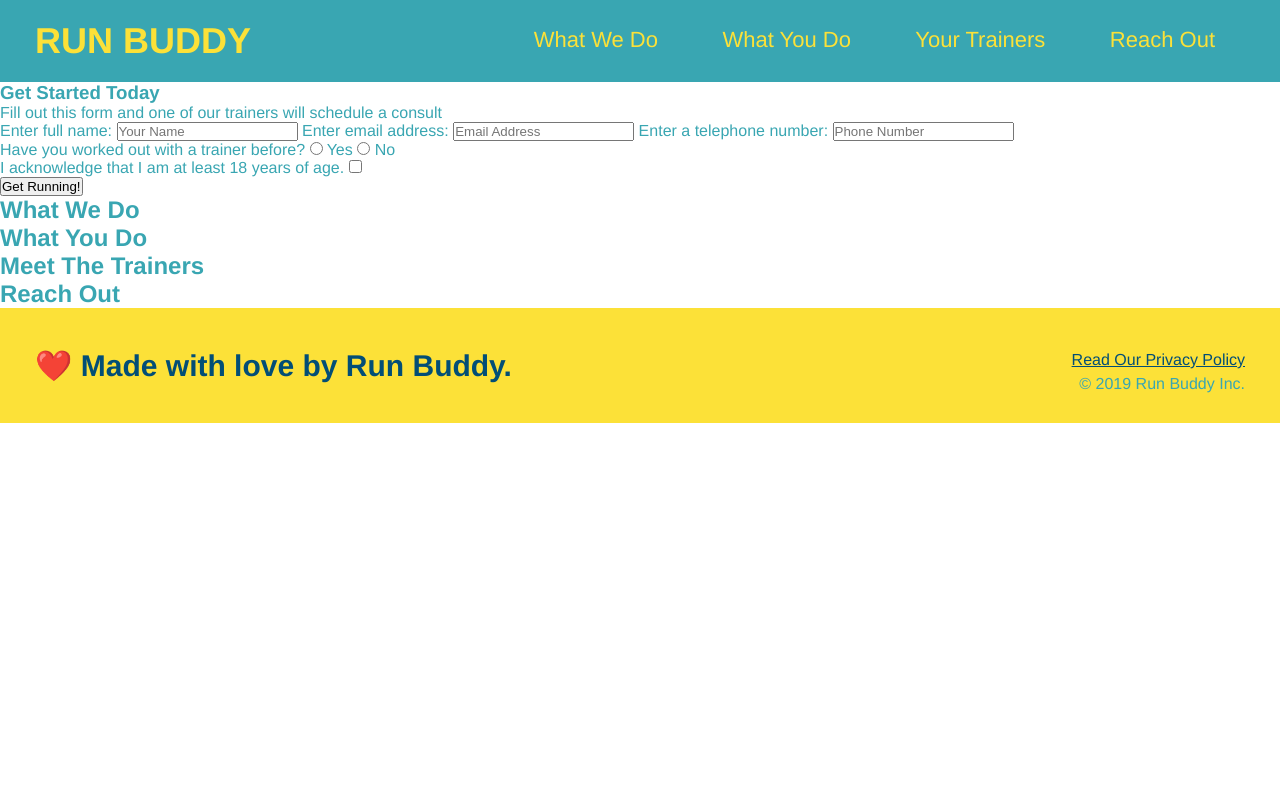
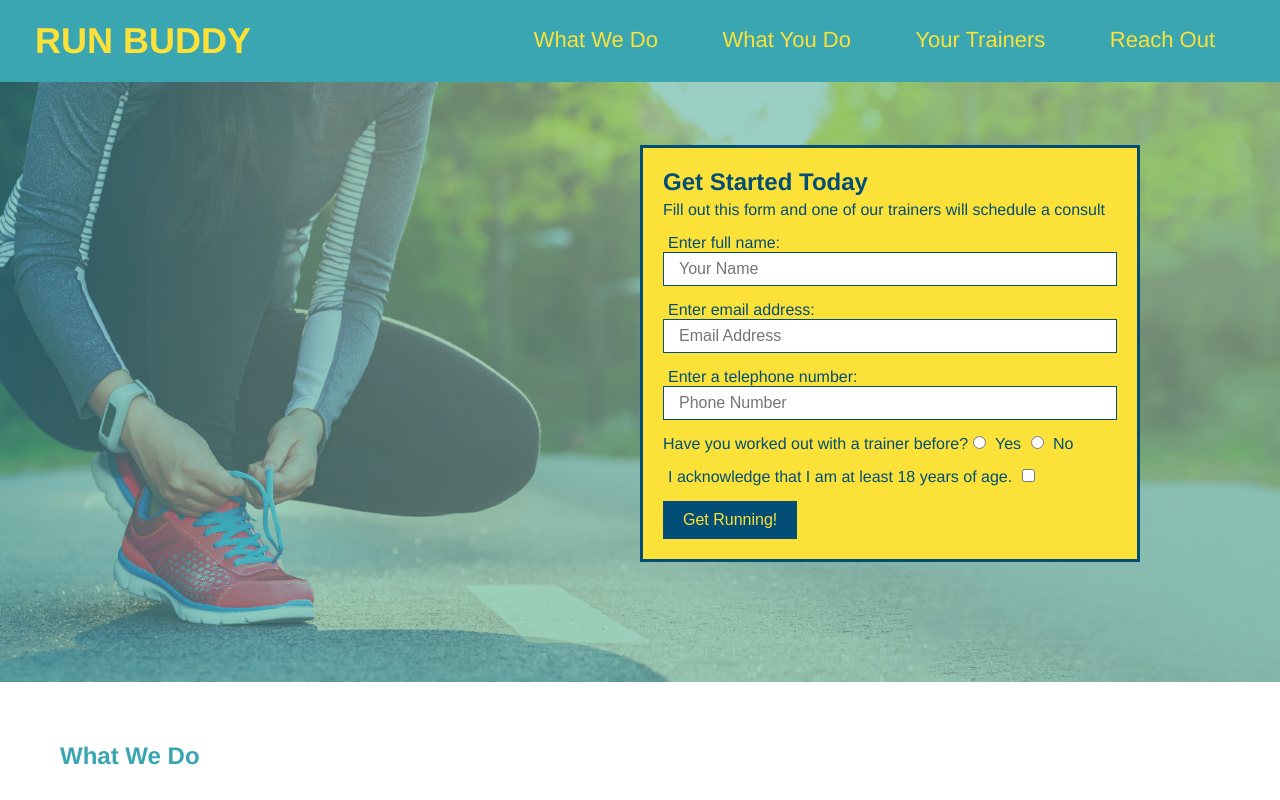
Before and after one commit to eamrine1/run-buddy, a plain HTML site: page index.html in a window 1280 px wide. Shown: the top 800 px of the page. Drawn offline with Linux system fonts and the light colour scheme.

Commit message:
styled the heck outta it

```diff
--- a/assets/css/style.css
+++ b/assets/css/style.css
@@ -54,3 +54,49 @@ footer div {
 footer a {
     color:#024e76
 }
+section {
+    padding: 60px;
+}
+.hero {
+    background-image:url(../images/hero-bg.jpg);
+    height: 600px;
+    background-size: cover;
+    background-position: center;
+    position:relative;
+}
+.hero-form {
+    background-color: #fce138;
+    color:#024e76;
+    padding:20px;
+    width:500px;
+    border:solid 3px #024e76;
+    position:absolute;
+    bottom:120px;
+    right:140px;
+}
+.hero-form h3 {
+    font-size: 24px;
+    margin: 0;
+}
+.hero-form p{
+    margin:5px 0 15px 0;
+}
+.form-input {
+    border: 1px solid #024e76;
+    display:block;
+    padding: 7px 15px;
+    font-size: 16px;
+    color:#024e76;
+    width: 100%;
+    margin-bottom: 15px;
+}
+.hero-form label {
+    margin: 0 5px;
+}
+.hero-form button {
+    color: #fce138;
+    background-color: #024e76;
+    border: none;
+    padding: 10px 20px;
+    font-size: 16px;
+  }
--- a/index.html
+++ b/index.html
@@ -27,17 +27,19 @@
                 </ul>
             </nav>
         </header>
-        <section>
-            <div>
+        <section class="hero">
+            <div class="hero-form">
                 <h3>Get Started Today</h3>
                 <p>Fill out this form and one of our trainers will schedule a consult</p>
                 <form>
                     <label for="name">Enter full name:</label>
-                    <input type="text" placeholder="Your Name" name="name" id="name"/>
+                    <input type="text" placeholder="Your Name" name="name" id="name" class="form-input"/>
+
                     <label for="email">Enter email address:</label>
-                    <input type="email" placeholder="Email Address" name="email" id="email"/>
+                    <input type="email" placeholder="Email Address" name="email" id="email" class="form-input"/>
+
                     <label for="phone">Enter a telephone number:</label>
-                    <input type="tel" placeholder="Phone Number" name="phone" id="phone"/>
+                    <input type="tel" placeholder="Phone Number" name="phone" id="phone" class="form-input"/>
                     <p>
                         Have you worked out with a trainer before?
                         <input type="radio" name="trainer-confirm" id="trainer-yes"/>
```
Also changed, not shown: assets/images/hero-bg.jpg (added).
